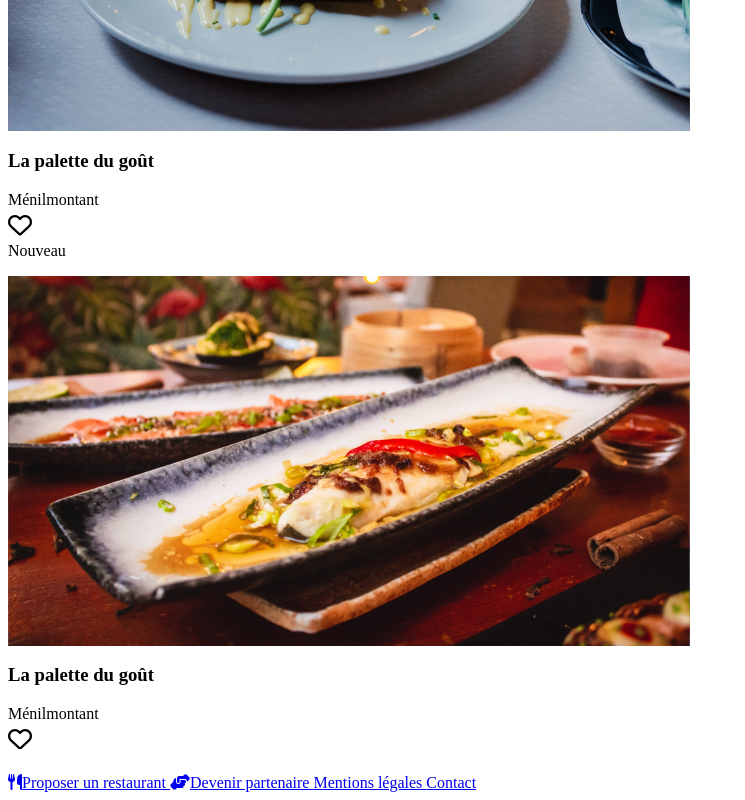
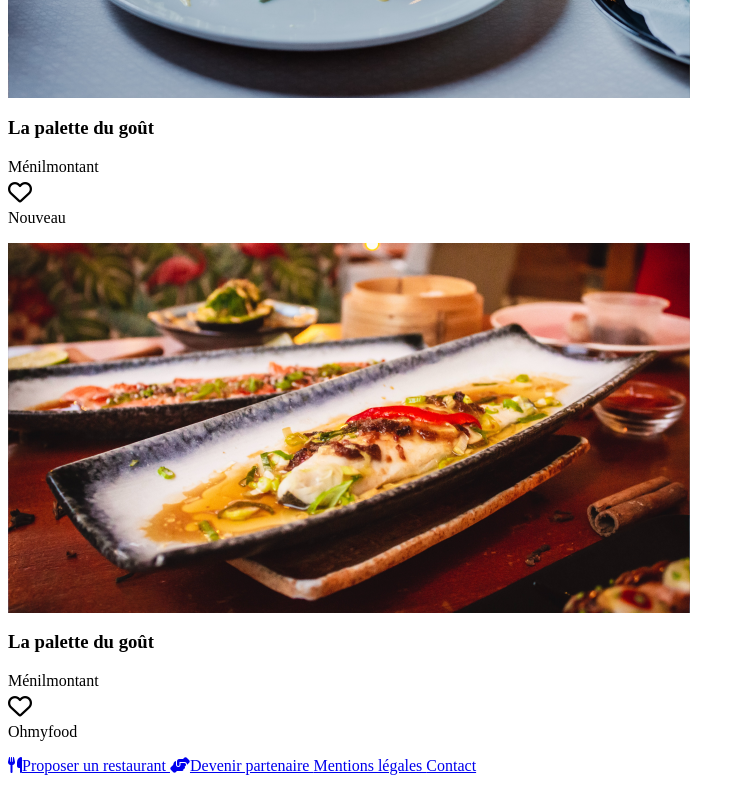
Before and after one commit to Christellaa/OhMyFood, a website: page index.html in a window 1280 px wide. Shown: the part 1841-2641 px from the top of the page, without its empty margins (0-745 px from the left). Drawn offline with Linux system fonts and the light colour scheme.

Commit message:
Change logo img to p in index Change properties of logo in header and footer of layout to  match previous logos Add font family to class logo

```diff
--- a/index.html
+++ b/index.html
@@ -10,7 +10,7 @@
 
         <body>
             <header>
-                <img id="logo" src="img/logo.png" alt="Logo du site OhMyFood">
+                <p class="logo">ohmyfood</p>
             </header>
 
             <section class="bg-position">
@@ -108,7 +108,7 @@
             </main>
 
             <footer>
-                <img class="footer__logo" src="img/logo-blanc.png" alt="Logo du site OhMyFood">
+                <p class="logo footer__logo">Ohmyfood</p>
                 <div class="direction-column">
                     <a href="#" class="no-decoration footer--margin">
                         <i class="fa-solid fa-utensils footer__icon"></i>Proposer un restaurant
--- a/sass/layout/_footer.scss
+++ b/sass/layout/_footer.scss
@@ -5,8 +5,8 @@ footer {
 }
 
 .footer__logo {
-    width: 137px;
-    margin-bottom: 25px;
+    margin: 0 0 25px 0;
+    font-size: 18px;
 }
 
 .footer__icon {
--- a/sass/layout/_header.scss
+++ b/sass/layout/_header.scss
@@ -1,5 +1,6 @@
-#logo {
-    width: 162px;
+.logo {
+    font-family: 'Shrikhand', sans-serif;
+    font-size: 30px;
 }
 
 header {
```
